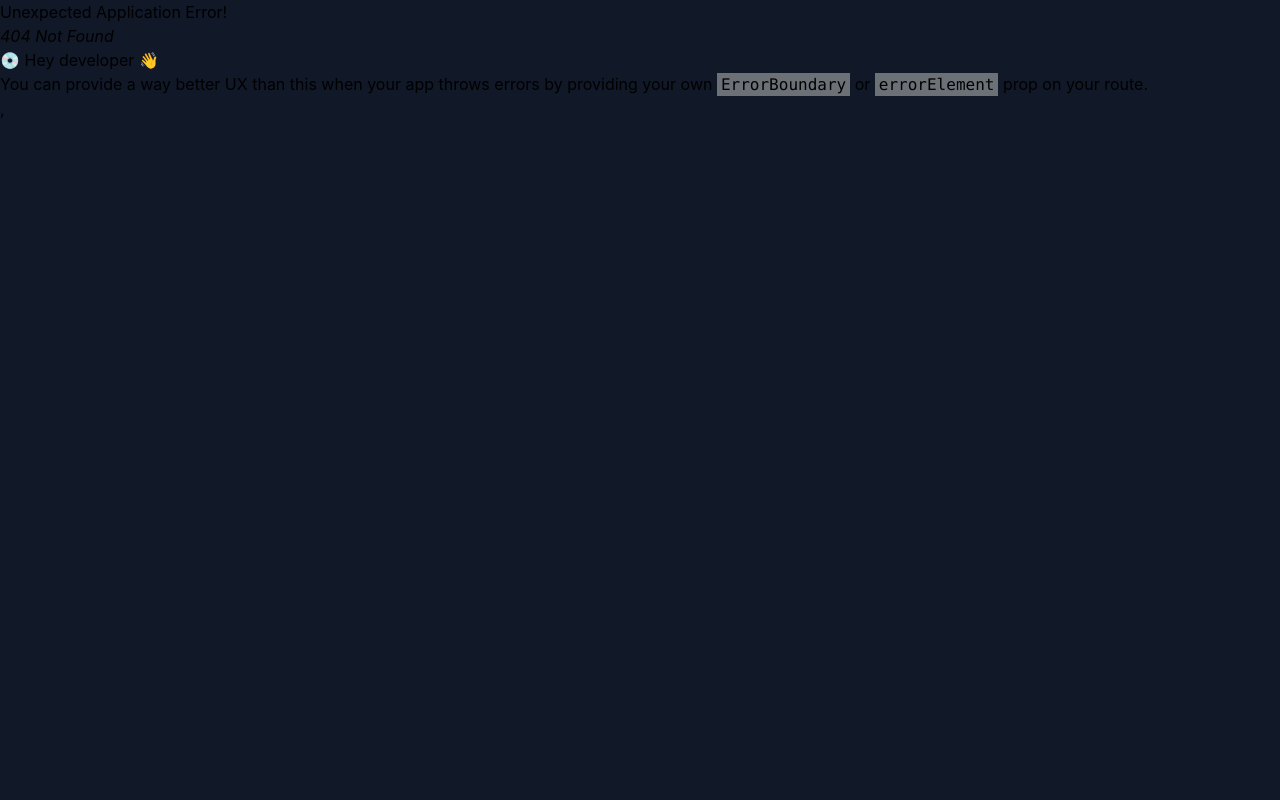
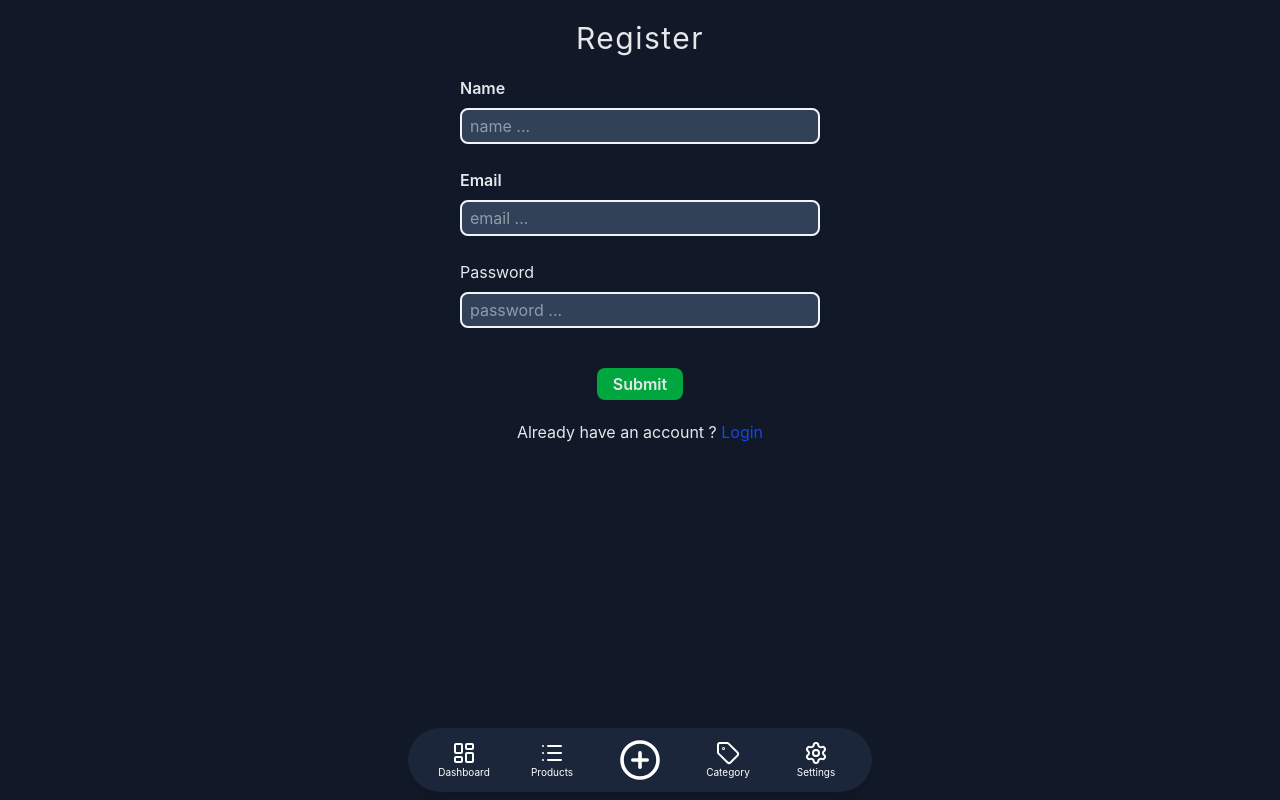
Before and after one commit to eilinseth/dashboard-products, a React (Vite) app in the folder client/: page /register in a window 1280 px wide. Before the commit this address had no page. Built offline with nearby package versions, Linux system fonts and the light colour scheme.

Commit message:
create register page

```diff
--- /dev/null
+++ b/client/src/components/RegistForm/index.tsx
@@ -0,0 +1,59 @@
+import {useNavigate} from "react-router-dom"
+import { useForm } from "react-hook-form";
+
+type Props = {
+    title : string
+    status? : string
+}
+
+
+const RegistForm: React.FC<Props> = ({title,status}) => {
+    const navigate = useNavigate();
+    const { register, handleSubmit, formState: { errors },reset } = useForm();
+
+    const formSubmit = (data: any) => {
+        console.log(data)
+        reset()
+    }
+
+    return (
+        <section className="fixed inset-0 bg-[#111827] py-5 px-4 w-full">
+                <div className="text-[#E5E7EB] text-3xl tracking-wider text-center">{title}</div>
+                <form className="w-[80%] gap-6 flex justify-center mx-auto flex-col items-center" onSubmit={handleSubmit(formSubmit)}>
+                    {status === "register" && (
+                        <div className="flex max-w-lg text-[#E5E7EB] mt-5 flex-col gap-2">
+                            <label htmlFor="name" className="font-semibold">Name</label>
+                            <input {...register("name",
+                                { required: "name is required",
+                                minLength: { value: 4, message: "name must be at least 4 characters" } })} type="text" className="text-slate-100 rounded-lg border-2 px-2 py-1 bg-slate-700 w-90"  placeholder="name ..."/>
+                            {errors.name && <p className="text-red-500 text-sm font-semibold mt-1">{errors.name.message as string}</p>}
+                    </div>)}
+
+                    <div className="flex max-w-lg text-[#E5E7EB] flex-col gap-2">
+                            <label htmlFor="email" className="font-semibold">Email</label>
+                            <input {...register("email",
+                                { required: "email is required",
+                                })} type="text" className="text-slate-100 rounded-lg border-2 px-2 py-1 bg-slate-700 w-90"  placeholder="email ..."/>
+                            {errors.email && <p className="text-red-500 text-sm font-semibold mt-1">{errors.email.message as string}</p>}
+                    </div>
+
+
+                    <div className="flex max-w-lg text-[#E5E7EB] flex-col gap-2 ">
+                        <label htmlFor="password">Password</label>
+                        <input {...register("password", { required: "Password is required", minLength: { value: 6, message: "Password must be at least 6 characters" } })} type="password" className="text-slate-100 rounded-lg border-2 px-2 py-1 bg-slate-700 w-90" placeholder="password ..." />
+                        {errors.password && <p className="text-red-500 text-sm font-semibold mt-1">{errors.password.message as string}</p>}
+                    </div>
+
+                    <button type="submit" className="border-0 border-[navy] text-[#E5E7EB] bg-green-600 font-semibold rounded-lg p-1 px-4 mt-4 cursor-pointer">Submit</button>
+
+                </form>
+                    {status === "login" ? (
+                    <div className="text-[#E5E7EB] text-center mt-5">Don't have account yet ? <nav className="text-blue-700 cursor-pointer inline" onClick={() => navigate("/register")}>Sign in</nav></div>
+                    ) : (
+                    <div className="text-[#E5E7EB] text-center mt-5">Already have an account ? <nav className="text-blue-700 cursor-pointer inline" onClick={() => navigate("/login")}>Login</nav></div>
+                    )}
+        </section>
+    )
+}
+
+export default RegistForm
--- a/client/src/pages/LoginPage/index.tsx
+++ b/client/src/pages/LoginPage/index.tsx
@@ -1,24 +1,8 @@
+import RegistForm from "../../components/RegistForm";
+
 function LoginPage (){
     return (
-        <section className="fixed inset-0 bg-[#111827] py-5 px-4 w-full">
-                <div className="text-[#E5E7EB] text-3xl tracking-wider text-center">Login</div>
-                <form className="w-[80%] gap-6 flex justify-center mx-auto flex-col items-center" >
-                    <div className="flex max-w-lg text-[#E5E7EB] mt-5 flex-col gap-2">
-                        <label htmlFor="username" className="font-semibold">Username</label>
-                        <input type="text" className="text-slate-100 rounded-lg border-2 px-2 py-1 bg-slate-700 w-90"  placeholder="username ..."/>
-                    </div>
-
-
-                    <div className="flex max-w-lg text-[#E5E7EB] flex-col gap-2 ">
-                        <label htmlFor="password">Password</label>
-                        <input type="password" className="text-slate-100 rounded-lg border-2 px-2 py-1 bg-slate-700 w-90" placeholder="password ..." />
-                    </div>
-
-                    <button type="submit" className="border-0 border-[navy] text-[#E5E7EB] bg-green-600 font-semibold rounded-lg p-1 px-4 mt-4">Submit</button>
-
-                    <div className="text-[#E5E7EB]">Don't have account yet ? <nav className="text-blue-700 cursor-pointer inline">Sign in</nav></div>
-                </form>
-        </section>
+        <RegistForm title="Login" status="login"/>
     )
 }
 
--- /dev/null
+++ b/client/src/pages/RegisterPage/index.tsx
@@ -0,0 +1,8 @@
+import RegistForm from "../../components/RegistForm";
+
+function RegisterPage (){
+    return (
+        <RegistForm title="Register" status="register" />
+    )
+}
+export default RegisterPage
--- a/client/src/router/index.tsx
+++ b/client/src/router/index.tsx
@@ -7,6 +7,7 @@ import Categories from "../pages/Categories"
 import AddProduct from "../pages/AddProduct"
 import EditProduct from "../pages/EditProduct"
 import LoginPage from "../pages/LoginPage"
+import RegisterPage from "../pages/RegisterPage"
 
 const router = createBrowserRouter ([
     {
@@ -19,6 +20,7 @@ const router = createBrowserRouter ([
             {path:"products/new",element:<AddProduct />},
             {path:"/categories",element:<Categories />},
             {path:"products/edit/:id",element:<EditProduct />},
+            {path:"/register",element:<RegisterPage />},
             {path:"/login",element:<LoginPage />}
         ]
     }
```
